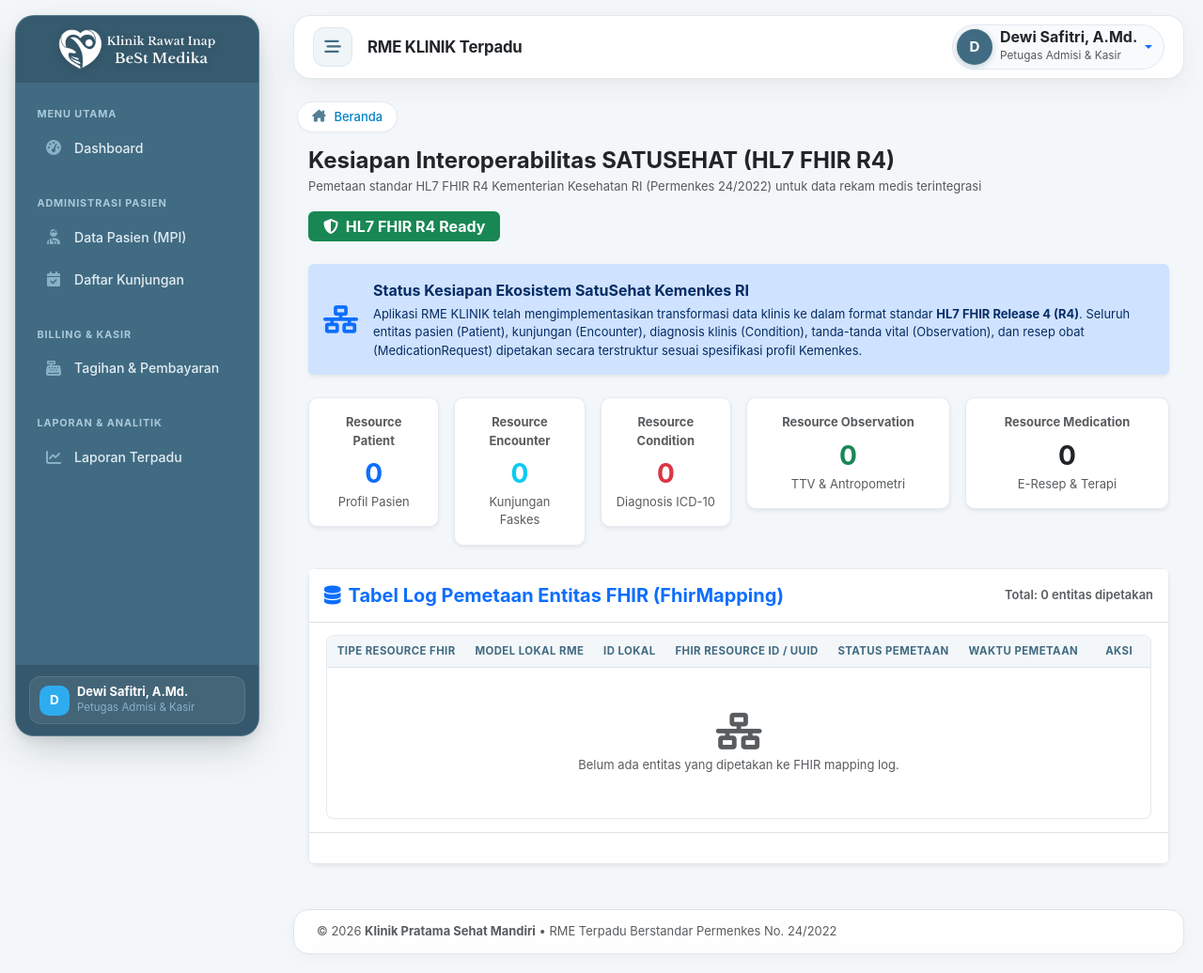
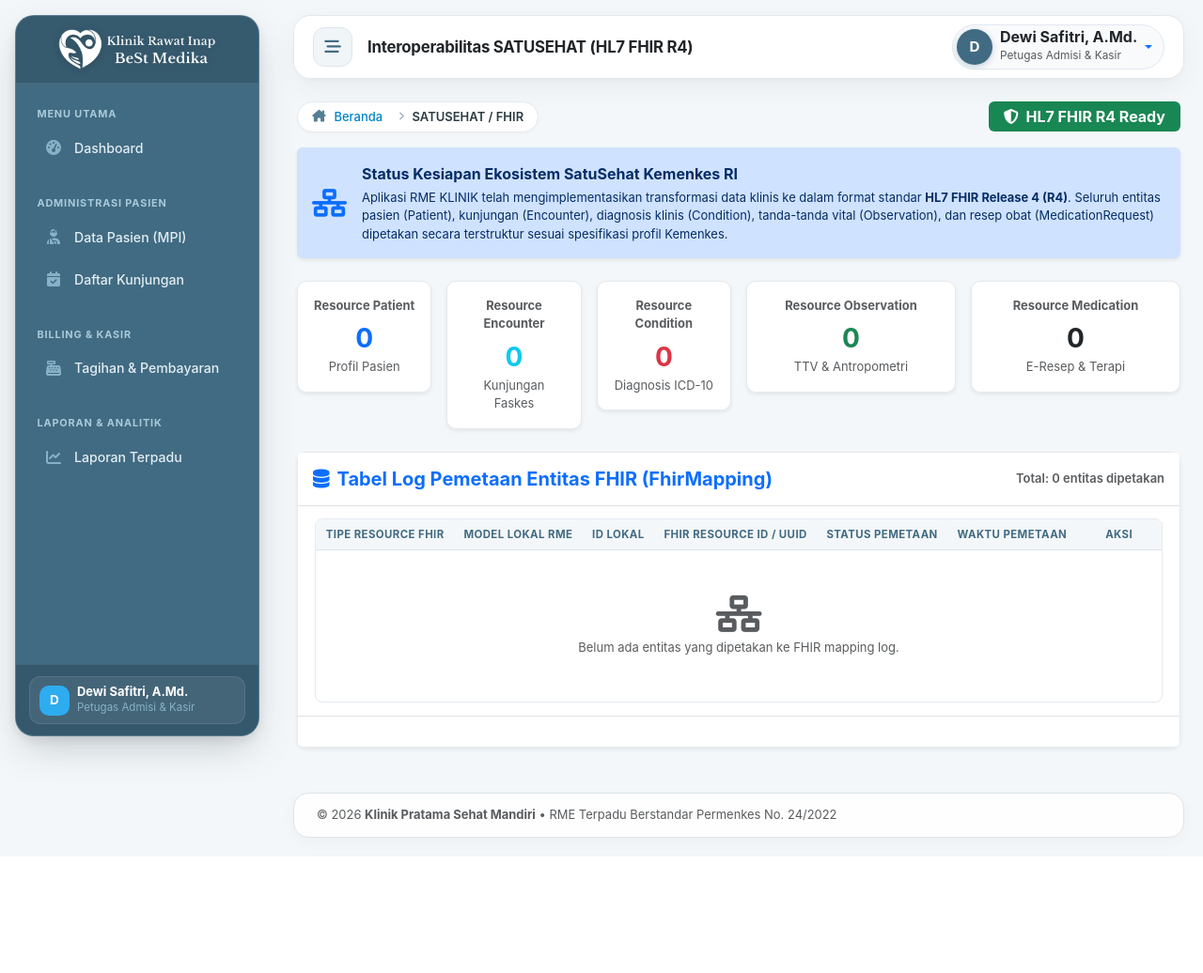
Before and after one commit to ardhikaxx/rme-klinik, a Laravel app: page /fhir in a window 1280 px wide. Shown: the whole page at 94% size. After the commit the page ends 901 px from the top, so only its background shows below. Run offline with Laravel 12, Linux system fonts and the light colour scheme; a user stored in the database is signed in; data comes from the database, SQL or seed files in the repository; data that the repository does not hold is empty; parts of the project's set-up code (start-up, migrations or seed data) failed here and were passed over; some libraries are stand-ins or nearby versions.

Commit message:
feat: implementasi breadcrumb navigasi pada konfigurasi fhir satusehat

```diff
--- a/resources/views/settings/fhir.blade.php
+++ b/resources/views/settings/fhir.blade.php
@@ -1,18 +1,20 @@
 @extends('layouts.app')
 
 @section('title', 'Kesiapan Interoperabilitas SATUSEHAT / HL7 FHIR R4')
+@section('page_title', 'Interoperabilitas SATUSEHAT (HL7 FHIR R4)')
+
+@section('breadcrumb')
+    <li class="breadcrumb-item active" aria-current="page">SATUSEHAT / FHIR</li>
+@endsection
+
+@section('page_actions')
+    <span class="badge bg-success fs-6 px-3 py-2">
+        <i class="fas fa-shield-halved me-1"></i> HL7 FHIR R4 Ready
+    </span>
+@endsection
 
 @section('content')
-<div class="container-fluid">
-    <div class="d-flex flex-wrap align-items-center justify-content-between gap-3 mb-4">
-        <div>
-            <h4 class="mb-1 text-dark fw-bold">Kesiapan Interoperabilitas SATUSEHAT (HL7 FHIR R4)</h4>
-            <p class="text-muted small mb-0">Pemetaan standar HL7 FHIR R4 Kementerian Kesehatan RI (Permenkes 24/2022) untuk data rekam medis terintegrasi</p>
-        </div>
-        <span class="badge bg-success fs-6 px-3 py-2">
-            <i class="fas fa-shield-halved me-1"></i> HL7 FHIR R4 Ready
-        </span>
-    </div>
+<div class="container-fluid p-0">
 
     <!-- SATUSEHAT Overview Alert -->
     <div class="alert alert-primary border-0 shadow-sm d-flex align-items-center mb-4 p-3" role="alert">
```
